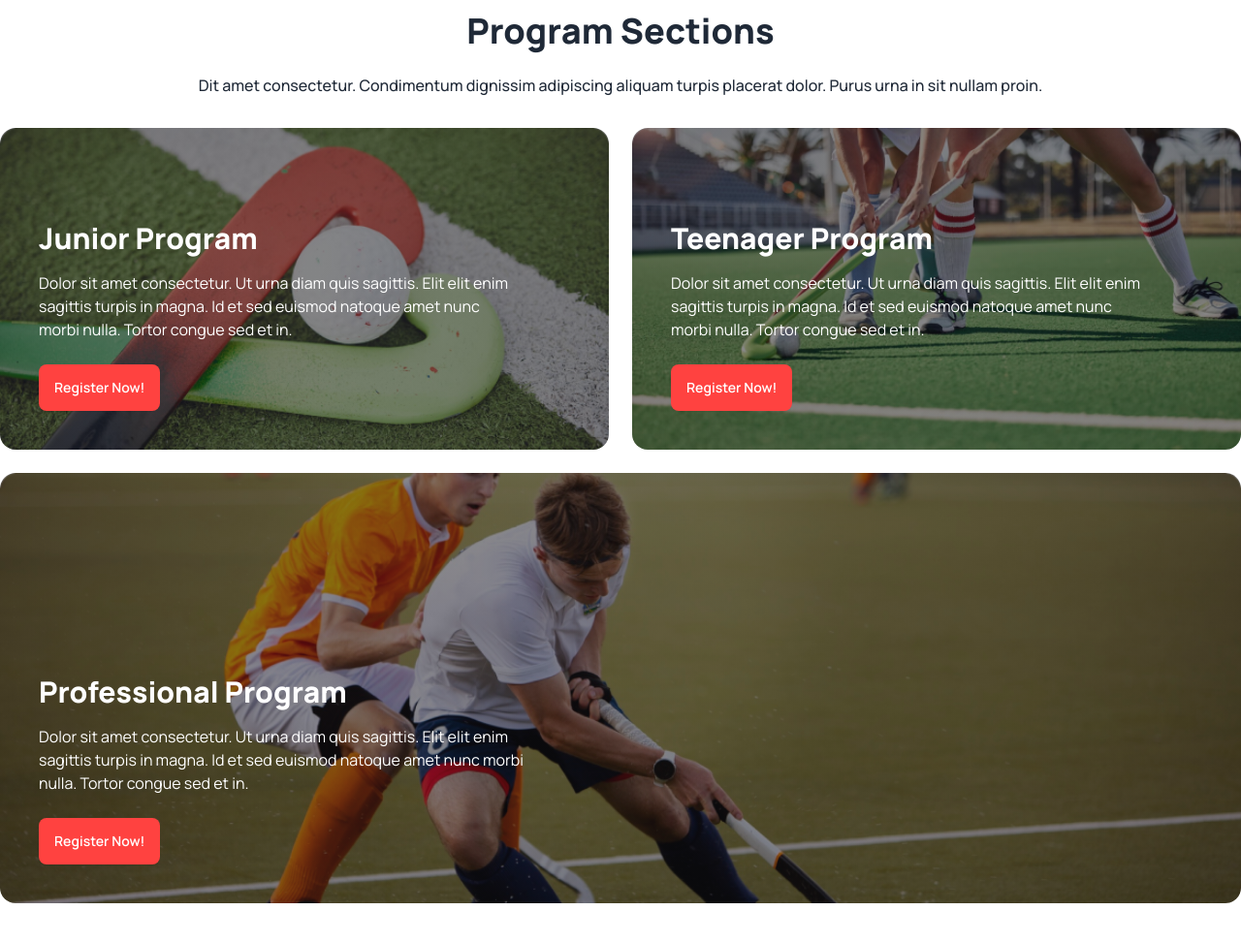
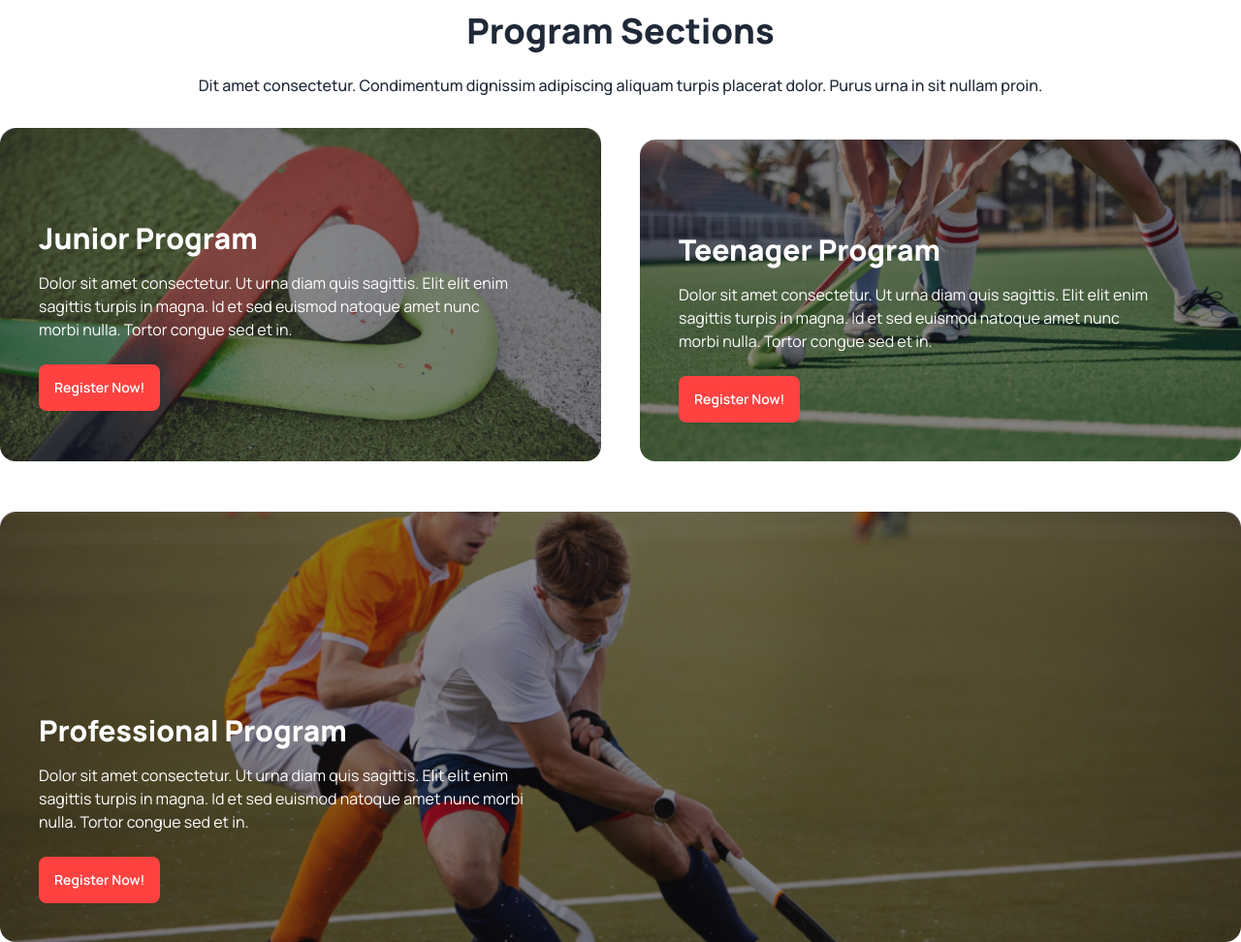
Before and after one commit to Shabbirk167/b9a3-hockeys, a plain HTML site: page index.html in a window 1280 px wide. Shown: the part 1380-2352 px from the top of the page at 97% size. Drawn offline with nearby package versions, Linux system fonts and the light colour scheme.

Commit message:
small version complete

```diff
--- a/index.html
+++ b/index.html
@@ -152,7 +152,7 @@
             <h1 class="text-4xl font-extrabold">Program Sections</h1>
             <p class="mt-6 mb-8 font-medium">Dit amet consectetur. Condimentum dignissim adipiscing aliquam turpis placerat dolor. Purus urna in sit nullam proin.</p>
             <!-- ! image -->
-            <div class="text-white grid grid-cols-2 text-left gap-6">
+            <div class="text-white lg:grid grid-cols-2 text-left lg:gap-10 space-y-3">
                 <!-- ! 1st image -->
                 <div class="bg-no-repeat bg-cover rounded-2xl pt-24 px-10 pb-10"
                 style="background-image: linear-gradient(180deg, #13131880 100%, #13131880 100%), url(images/2.png);">
```
